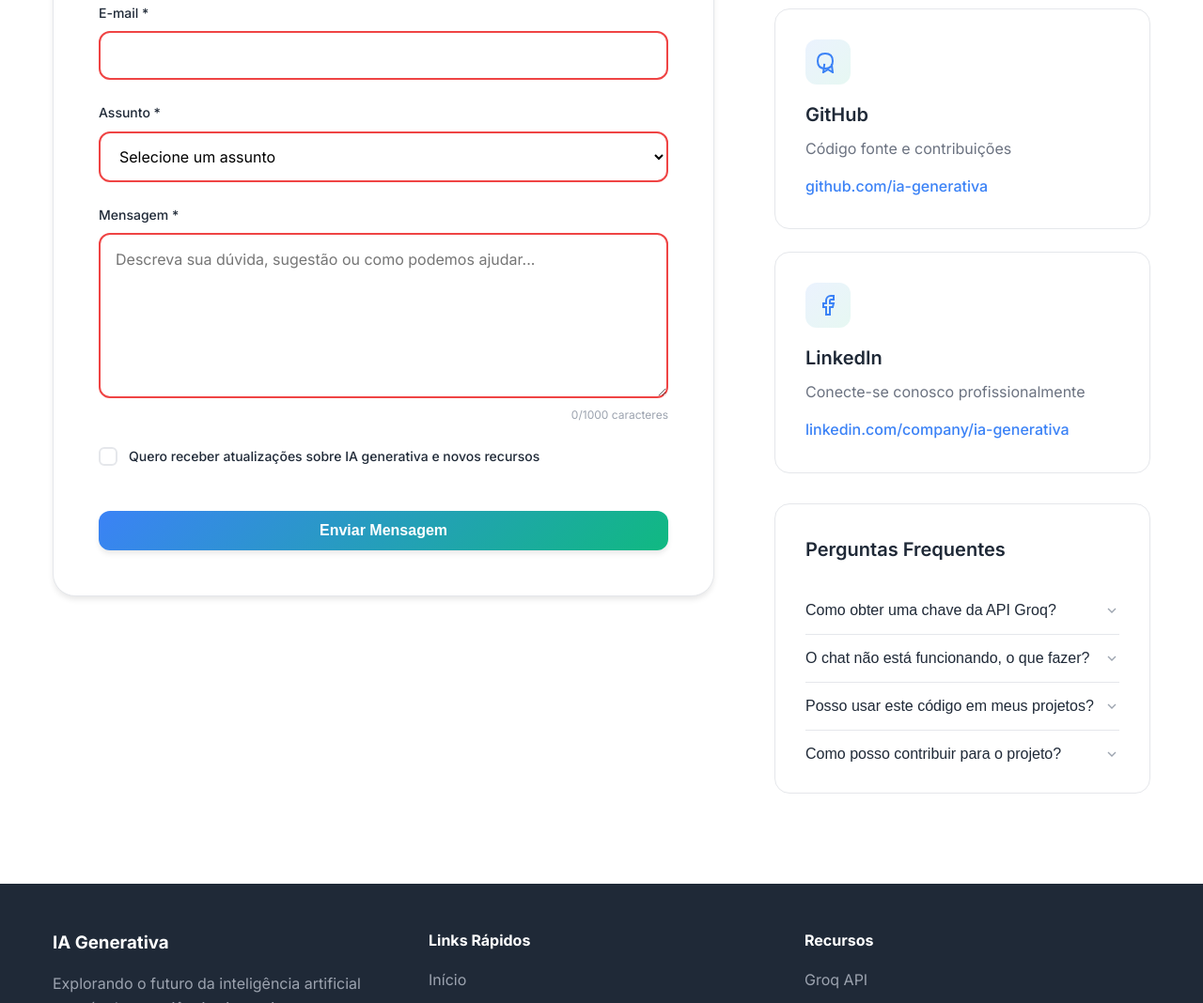
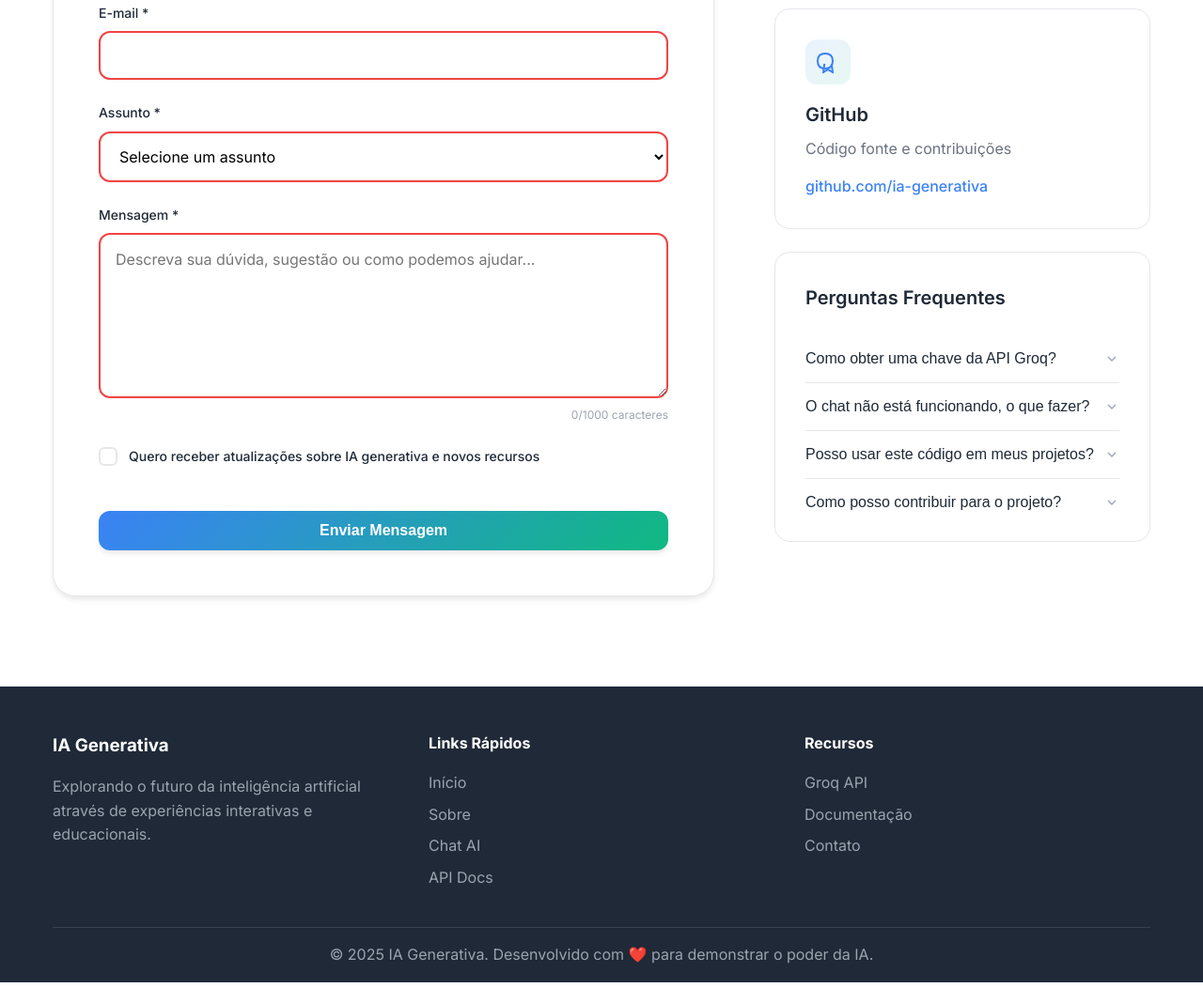
Before and after one commit to Joao-Felipe-Lautert/Curso-Tec.-Desenvolvimento-de-Sistemas, a plain HTML site: page Front-End/IA/contato.html in a window 1280 px wide. Shown: the part 790-1858 px from the top of the page at 94% size. After the commit the page ends 1836 px from the top, so only its background shows below. Drawn offline with Linux system fonts and the light colour scheme.

Commit message:
Update formas de contato

```diff
--- a/Front-End/IA/contato.html
+++ b/Front-End/IA/contato.html
@@ -142,18 +142,6 @@
                                 <a href="https://github.com/ia-generativa" target="_blank">github.com/ia-generativa</a>
                             </div>
 
-                            <div class="contact-card">
-                                <div class="contact-icon">
-                                    <svg width="24" height="24" viewBox="0 0 24 24" fill="none" xmlns="http://www.w3.org/2000/svg">
-                                        <path d="M18 2h-3a5 5 0 0 0-5 5v3H7v4h3v8h4v-8h3l1-4h-4V7a1 1 0 0 1 1-1h3z" stroke="currentColor" stroke-width="2"/>
-                                    </svg>
-                                </div>
-                                <h3>LinkedIn</h3>
-                                <p>Conecte-se conosco profissionalmente</p>
-                                <a href="https://linkedin.com/company/ia-generativa" target="_blank">linkedin.com/company/ia-generativa</a>
-                            </div>
-                        </div>
-
                         <div class="faq-section">
                             <h3>Perguntas Frequentes</h3>
 
```
